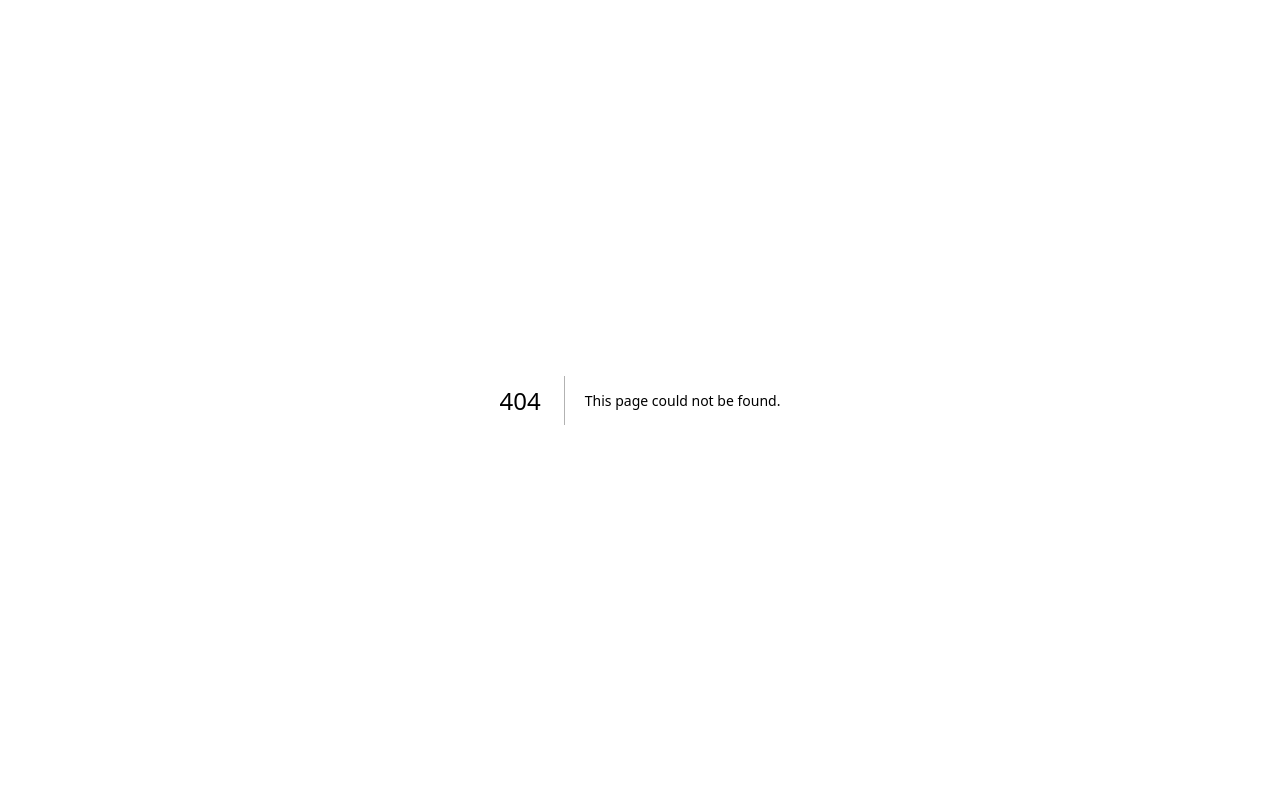
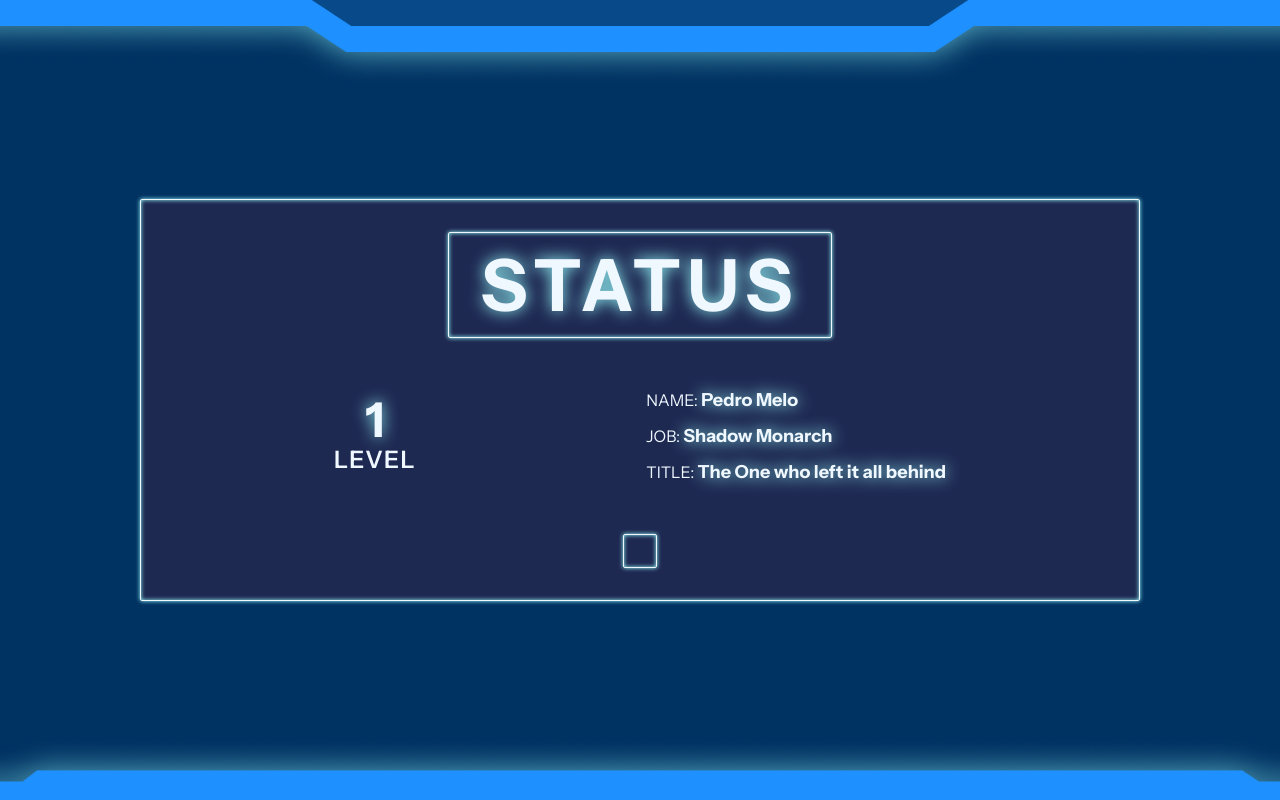
Before and after one commit to pHenrymelo/SoloLevelingSystem-web, a Next.js app: page /status in a window 1280 px wide. Before the commit this address had no page. Built offline with nearby package versions, Linux system fonts and the light colour scheme.

Commit message:
status page

```diff
--- a/src/app/layout.tsx
+++ b/src/app/layout.tsx
@@ -22,7 +22,7 @@ export default function RootLayout({
   return (
     <html lang="en" className={`${instrumentSans.variable}`}>
       <body className=" bg-[url(/background.png)] bg-cover bg-no-repeat bg-center text-white antialiased">
-        <main className=" max-w-[1240px] mx-auto px-5 py-8 md:py-0">
+        <main className=" max-w-[1240px] mx-auto px-5 py-8 md:py-0 my-auto">
           {children}
         </main>
       </body>
--- /dev/null
+++ b/src/app/status/page.tsx
@@ -0,0 +1,20 @@
+import { Profile } from "./profile"
+
+export default function Status() {
+    return (
+        <div className=" min-h-dvh flex flex-col justify-center gap-16 fmd:flex-row ">
+
+            <div className=" w-10/12 mx-auto border border-white py-8 px-4 rounded-xs shadow-activated bg-blue-darker flex flex-col gap-4">
+                <div className=" w-fit mx-auto border border-white px-8 py-4 rounded-xs shadow-activated bg-blue-darker">
+                <h1 className=" text-7xl drop-shadow-sm font-bold tracking-widest">STATUS</h1>
+                </div>
+
+                <Profile />
+
+                <div className=" mx-auto border border-white p-4 rounded-xs shadow-activated bg-blue-darker">
+
+                </div>
+            </div>
+        </div>
+    )
+}
--- /dev/null
+++ b/src/app/status/profile.tsx
@@ -0,0 +1,21 @@
+export const Profile = () => {
+    return (
+        <div className=" w-8/12 mx-auto px-4 flex justify-between py-8 ">
+                    <div className=" flex flex-col text-center justify-center">
+                        <span className=" text-5xl drop-shadow-sm font-bold">1</span>
+                        <p className=" font-semibold tracking-wider text-2xl">LEVEL</p>
+                    </div>
+                    <div className=" flex flex-col text-base gap-2 ">
+                        <span>
+                            NAME: <span className=" font-bold text-lg drop-shadow-sm">Pedro Melo</span>
+                        </span>
+                        <span>
+                            JOB: <span className=" font-bold text-lg drop-shadow-sm">Shadow Monarch</span>
+                        </span>
+                        <span>
+                            TITLE: <span className=" font-bold text-lg drop-shadow-sm">The One who left it all behind</span>
+                        </span>
+                    </div>
+            </div>
+    )
+}
```
Also changed, not shown: src/app/(home)/page.tsx (renamed from src/app/page.tsx).
